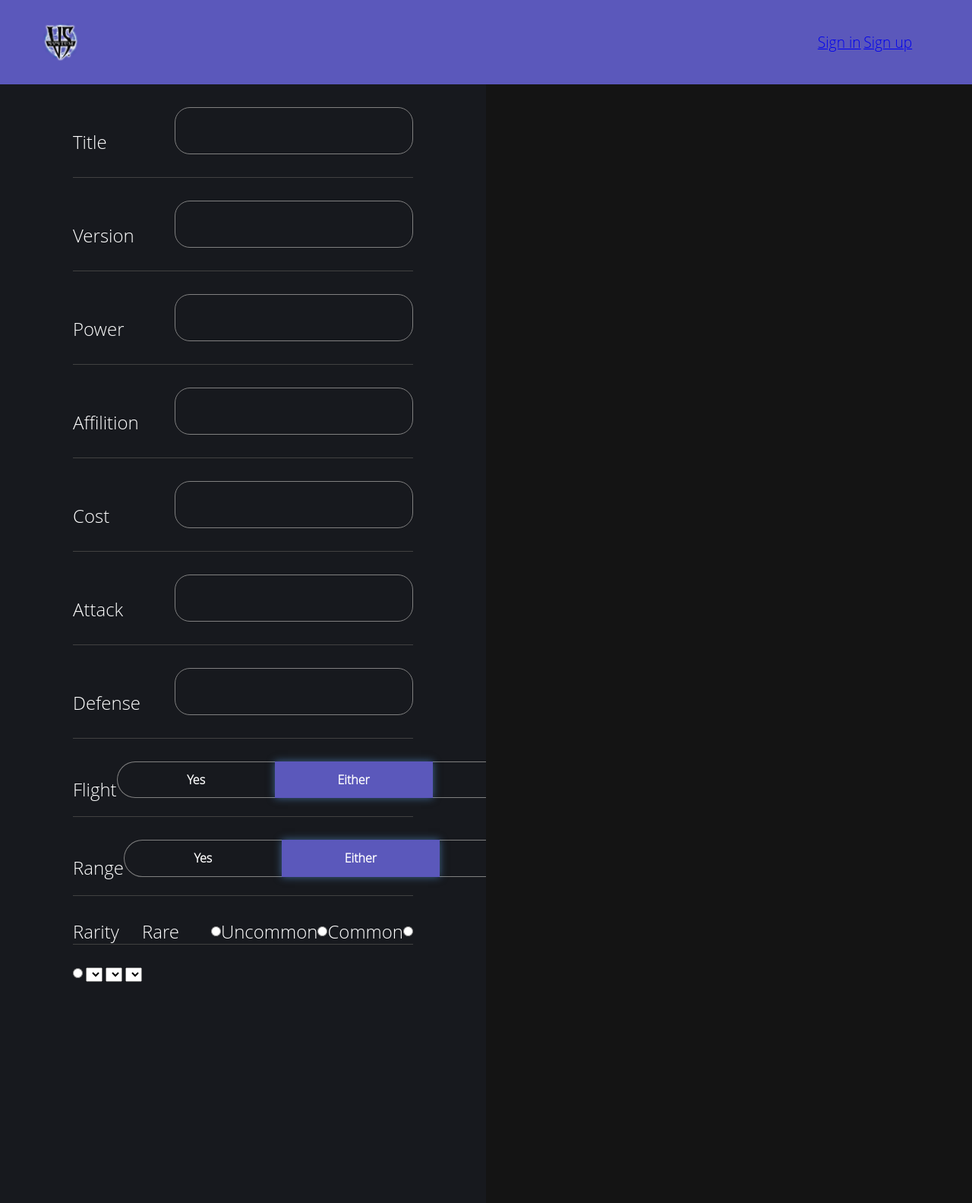
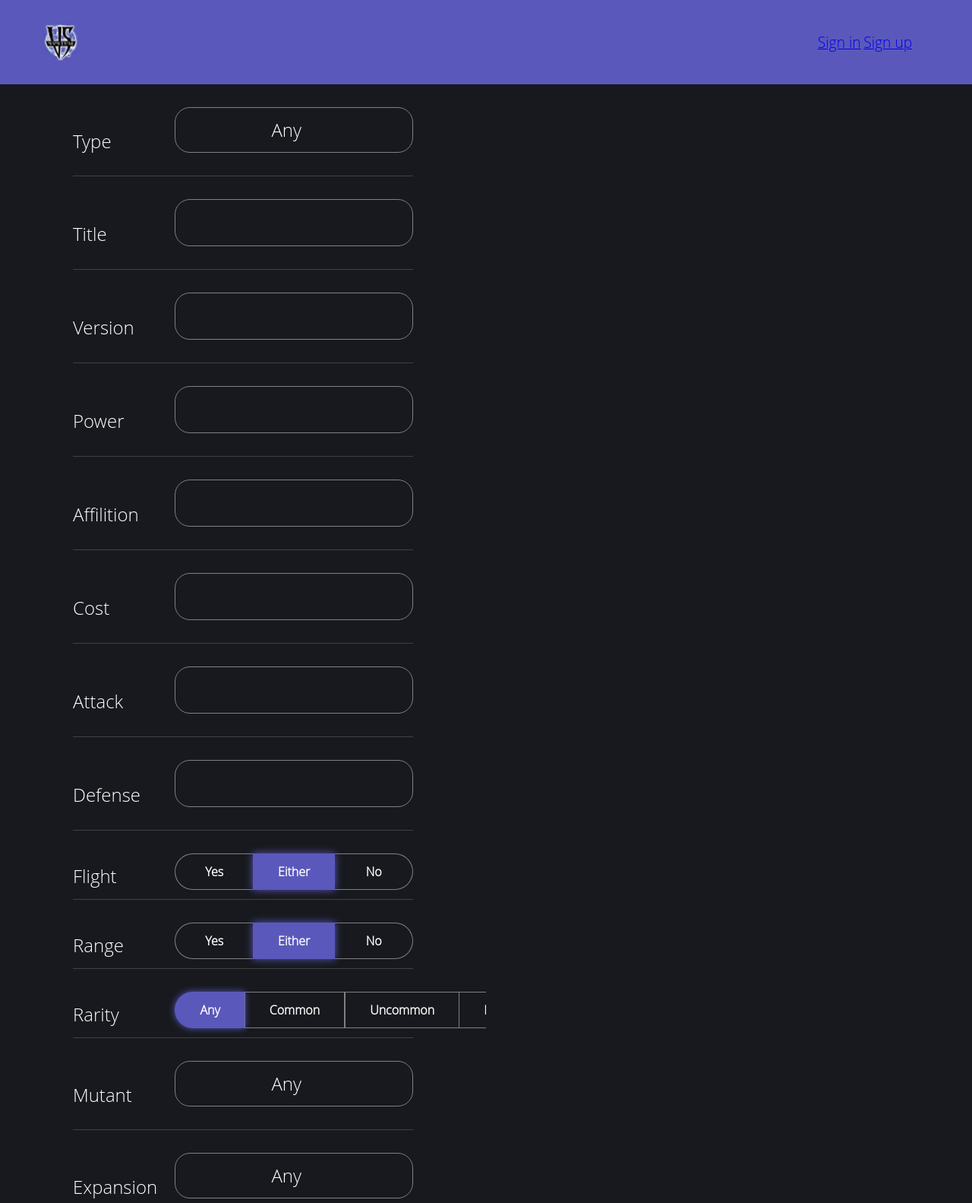
Before and after one commit to Connor-Kubas/vsverse, a Django app: page /search/ in a window 1280 px wide. Shown: the whole page at 76% size. Run offline with Django 4.2, Linux system fonts and the light colour scheme; lists and menus that the app fills with data are empty; some libraries are stand-ins or nearby versions.

Commit message:
Impoved styles of search page.

```diff
--- a/search/templates/index.html
+++ b/search/templates/index.html
@@ -11,6 +11,16 @@
 
     <div class="left">
         <div class="input-container">
+        <div class="form-row">
+            <label>Type</label>
+            <select class="select" name="type">
+                <option selected>Any</option>
+                <option>Character</option>
+                <option>Plot-Twist</option>
+                <option>Location</option>
+                <option>Equipment</option>
+            </select>
+        </div>
         <div class="form-row">
             <label>Title</label>
             <input class="text" type="text" name="title">
@@ -42,6 +52,7 @@
 
         <div class="form-row">
             <label>Flight</label>
+            <div class="toggle-container">
                 <div class="toggle">
                     <input type="radio" name="sizeBy" value="weight" id="sizeWeight" />
                     <label for="sizeWeight">Yes</label>
@@ -50,10 +61,12 @@
                     <input type="radio" name="sizeBy" value="dimensions" id="sizeDimensions2" />
                     <label for="sizeDimensions2">No</label>
                 </div>
+            </div>
 
         </div>
         <div class="form-row">
             <label>Range</label>
+            <div class="toggle-container">
                 <div class="toggle">
                     <input type="radio" name="apple" value="weight" id="applesauce" />
                     <label for="applesauce">Yes</label>
@@ -63,21 +76,65 @@
                     <label for="pear">No</label>
                 </div>
             </div>
+        </div>
         <div class="form-row">
             <label>Rarity</label>
-            <label for="rare" value="Rare">Rare</label>
-            <input id="rare" value="Rare" type="radio" name="rarity">
-            <label for="uncommon" value="Rare">Uncommon</label>
-            <input id="uncommon" type="radio" name="rarity">
-            <label for="common" value="Rare">Common</label>
-            <input id="common" type="radio" name="rarity">
+            <div class="toggle-container">
+                <div class="toggle">
+                    <input type="radio" name="rarity" value="" id="any" checked="checked" />
+                    <label for="any">Any</label>
+                    <input type="radio" name="rarity" value="" id="common" />
+                    <label for="common">Common</label>
+                    <input type="radio" name="rarity" value="" id="uncommon"/>
+                    <label for="uncommon">Uncommon</label>
+                    <input type="radio" name="rarity" value="" id="rare" />
+                    <label for="rare">Rare</label>
                 </div>
-        <input type="radio" name="rarity">
-        <select name="type"></select>
-        <select name="mutant"></select>
-        <select name="expansion"></select>
             </div>
-
+        </div>
+        <div class="form-row">
+            <label>Mutant</label>
+            <select class="select" name="mutant">
+                <option>Any</option>
+                <option>Mental</option>
+                <option>Physical</option>
+                <option>Mental</option>
+            </select>
+        </div>
+        <div class="form-row">
+            <label>Expansion</label>
+            <select class="select" name="expansion">
+                <option value="any">Any</option>
+                <option value="MOR">MOR</option>
+                <option value="DOR">DOR</option>
+                <option value="MSM">MSM</option>
+                <option value="DSM">DSM</option>
+                <option value="MMK">MMK</option>
+                <option value="DGL">DGL</option>
+                <option value="MFF">MFF</option>
+                <option value="DBM">DBM</option>
+                <option value="MAV">MAV</option>
+                <option value="DJL">DJL</option>
+                <option value="MXM">MXM</option>
+                <option value="MXS">MXS</option>
+                <option value="DCR">DCR</option>
+                <option value="MHG">MHG</option>
+                <option value="DLS">DLS</option>
+                <option value="MTU">MTU</option>
+                <option value="EHB">EHB</option>
+                <option value="DWF">DWF</option>
+                <option value="MVL">MVL</option>
+                <option value="MCG">MCG</option>
+                <option value="DCL">DCL</option>
+                <option value="MEX">MEX</option>
+                <option value="DCX">DCX</option>
+                <option value="MAA">MAA</option>
+                <option value="MUN">MUN</option>
+                <option value="MEV">MEV</option>
+                <option value="MEQ">MEQ</option>
+                <option value="MUL">MUL</option>
+            </select>
+        </div>
     </div>
 
     <div class="right">
@@ -143,9 +200,39 @@
         background-color: rgb(20, 20, 20);
         overflow: auto;
     }
+
+    .select {
+        background-color:#17191e;
+        background-position: right 10px center;
+        background-repeat: no-repeat;
+        background-size: auto 50%;
+        border-radius: 2px;
+        border: none;
+        border: 1px solid grey;
+        border-radius: 20px;
+        color: #ffffff;
+        font-family: 'Open Sans Light';
+        font-size: 1.5em;
+        padding: 10px 30px 10px 10px;
+        margin-bottom: 30px;
+        {% comment %} width: 400px; {% endcomment %}
+        width: 70%;
+        height: 60px;
+        outline: none;
+        appearance: none;
+        text-align: center;
+      }
+
+
 </style>
+{% comment %} Radiobutton styles {% endcomment %}
+<style>
 
-<style>
+    .toggle-container {
+        width: 70%;
+        height: 60px;
+        {% comment %} background-color: red; {% endcomment %}
+    }
 
     /* TOGGLE STYLING */
     .toggle {
@@ -166,7 +253,8 @@
     }
 
     .toggle input + label {
-        width: 13rem;
+        width: 100%;
+        {% comment %} width: 13rem; {% endcomment %}
         {% comment %} width: 70%; {% endcomment %}
         margin: 0;
         padding: .75rem 2rem;
@@ -208,7 +296,7 @@
     .toggle input:checked + label {
         background-color: #5b58bb;
         color: #FFF;
-        box-shadow: 0 0 10px rgba(102, 179, 251, 0.5);
+        box-shadow: 0 0 10px #5b58bb;
         border-color: #5b58bb;
         z-index: 1;
     }
```
Lines whose indentation alone changed are shown as unchanged.
